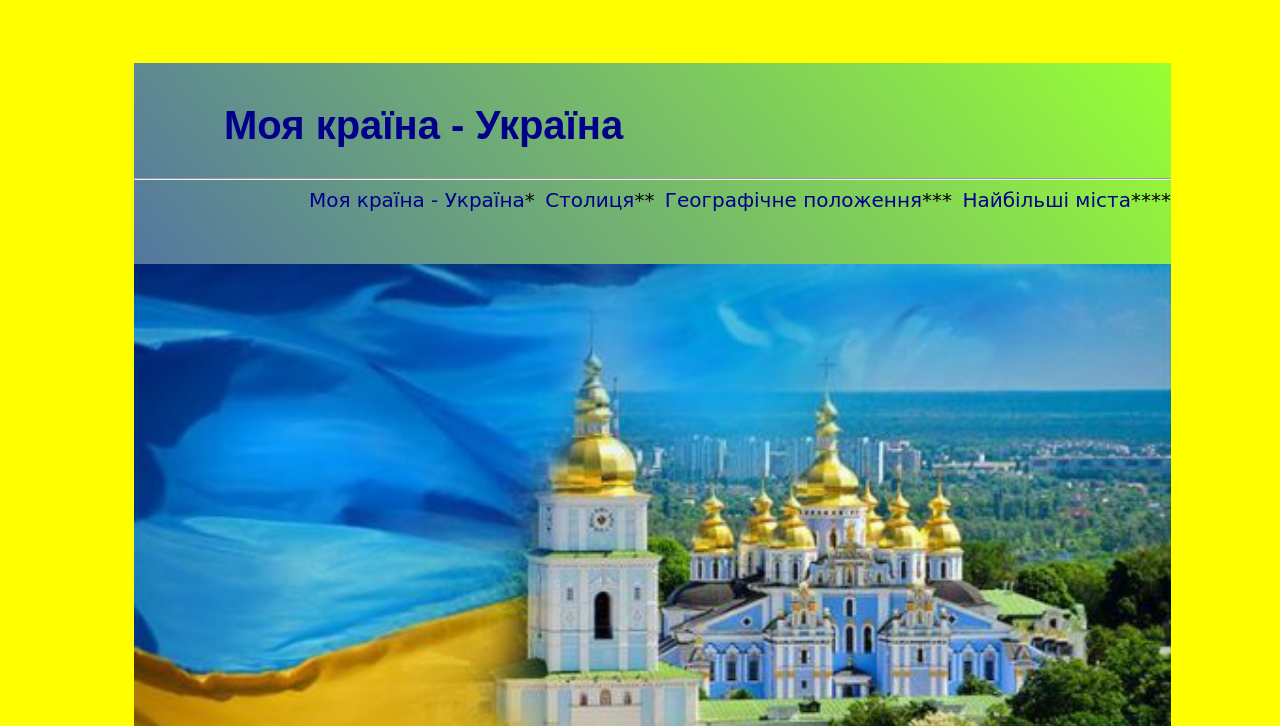
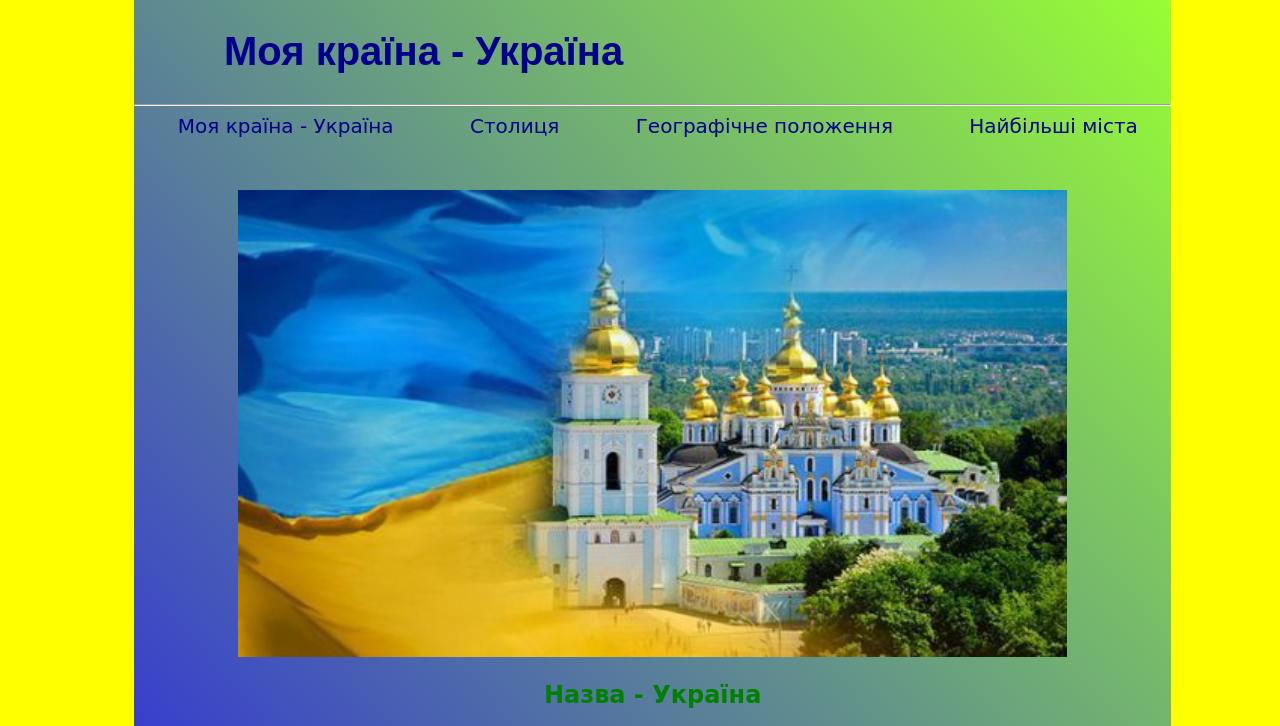
Before and after one commit to Sofia05Koliada/schoolExampleUkr.github.io, a plain HTML site: page index.html in a window 1280 px wide. Shown: the top 726 px of the page. Drawn offline with Linux system fonts and the light colour scheme.

Commit message:
change style

```diff
--- a/index.html
+++ b/index.html
@@ -5,13 +5,16 @@
 <title>Україна</title>
     <link rel="stylesheet"href="main.css">
 </head>
+
 <body>
-    <main><H1><a href="index.html" id="first">Моя країна - Україна</a></H1><hr/>
-<nav>
-  <a href="index.html">Моя країна - Україна</a>*
-  <a href="capital.html">Столиця</a>**
-  <a href="geo.html">Географічне положення</a>***
-    <a href="city.html">Найбільші міста</a>****
+
+    <main>
+         <H1><a href="index.html" id="first">Моя країна - Україна</a></H1><hr/>
+<nav class=navi>
+  <a href="index.html">Моя країна - Україна</a>
+  <a href="capital.html">Столиця</a>
+  <a href="geo.html">Географічне положення</a>
+    <a href="city.html">Найбільші міста</a>
 </nav>
 
         <img src="ukr.jpg" alt="ukraine">
--- a/main.css
+++ b/main.css
@@ -1,5 +1,5 @@
 main{
-    margin-top: 5%;
+    margin-top: -3%;
     margin-left: 10%;
     margin-right: 8%;
     background-image: linear-gradient(to top right,rgb(34, 19, 240),rgb(153, 255, 51));
@@ -24,7 +24,7 @@ nav{
     font-size: 20px;
     margin-bottom: 5%;
     display: flex;
-    justify-content: flex-end;
+    justify-content: space-around;
 
     }
 a{
@@ -34,7 +34,9 @@ a{
     margin-left: 1%;
 }
 img{
-    width: 100%;
+    margin-left: 10%;
+    width: 80%;
+    margin-right: 10%;
 }
 h2{
     text-align: center;
@@ -50,5 +52,4 @@ div{
 p{
     text-indent: 20px;
     color: #F0F8FF;
-    font-color:	#F0FFFF;
 }
```
Also changed, not shown: capital.html (+5 -5 lines), city.html (+5 -5 lines), geo.html (+5 -5 lines).
